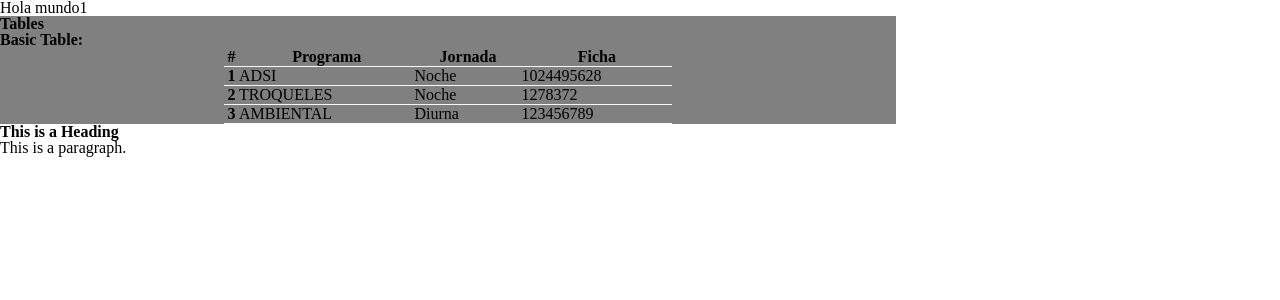
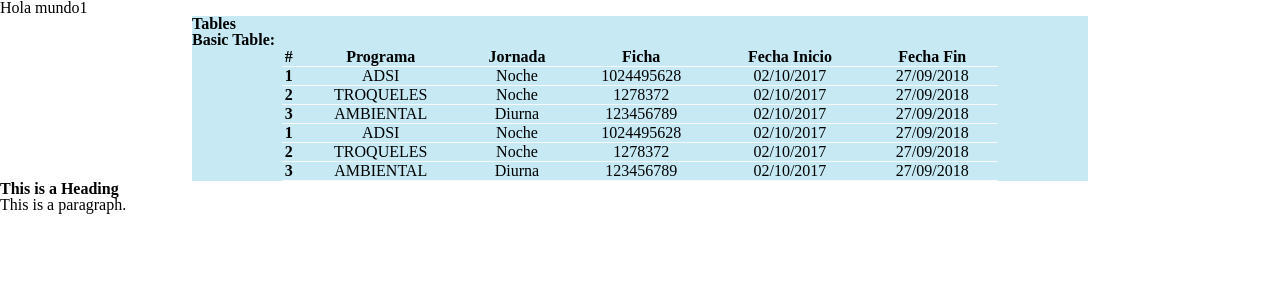
Before and after one commit to SenaProject/finallySenaProject, a PHP site: page / in a window 1280 px wide. Shown: the top 300 px of the page. Run offline with PHP 8.4, Linux system fonts and the light colour scheme.

Commit message:
Add change style x2

```diff
--- a/Views/css/styleFC.css
+++ b/Views/css/styleFC.css
@@ -1,13 +1,22 @@
 .table_consult{
-    background-color: gray;
+    background-color:#c6e9f4;
     width: 70%;
+    margin: auto;
 }
 
 table.table {
   margin: auto;
-width: 50%;
+width: 80%;
 }
 
 tr {
     border-bottom: #f9f8f8 1px solid;
 }
+
+td{
+      text-align: center;
+}
+
+thead{
+  margin-bottom: 2%;
+}
--- a/Views/view_ficha.php
+++ b/Views/view_ficha.php
@@ -18,6 +18,8 @@
 								  <th>Programa</th>
 								  <th>Jornada</th>
 								  <th>Ficha</th>
+                  <th>Fecha Inicio</th>
+								  <th>Fecha Fin</th>
 								</tr>
 							</thead>
 							<tbody>
@@ -26,19 +28,49 @@
 								  <td>ADSI</td>
 								  <td>Noche</td>
 								  <td>1024495628</td>
+                  <td>02/10/2017</td>
+                 <td>27/09/2018</td>
 								</tr>
 								<tr>
 								  <th scope="row">2</th>
 								  <td>TROQUELES</td>
 								  <td>Noche</td>
 								  <td>1278372</td>
+                  <td>02/10/2017</td>
+                 <td>27/09/2018</td>
 								</tr>
 								<tr>
 								  <th scope="row">3</th>
 								  <td>AMBIENTAL</td>
 								  <td>Diurna</td>
 								  <td>123456789</td>
+                  <td>02/10/2017</td>
+                 <td>27/09/2018</td>
 								</tr>
+                <tr>
+                  <th scope="row">1</th>
+                  <td>ADSI</td>
+                  <td>Noche</td>
+                  <td>1024495628</td>
+                  <td>02/10/2017</td>
+                 <td>27/09/2018</td>
+                </tr>
+                <tr>
+                  <th scope="row">2</th>
+                  <td>TROQUELES</td>
+                  <td>Noche</td>
+                  <td>1278372</td>
+                  <td>02/10/2017</td>
+                 <td>27/09/2018</td>
+                </tr>
+                <tr>
+                  <th scope="row">3</th>
+                  <td>AMBIENTAL</td>
+                  <td>Diurna</td>
+                  <td>123456789</td>
+                  <td>02/10/2017</td>
+                 <td>27/09/2018</td>
+                </tr>
 							</tbody>
 						</table>
 					</div>
```
